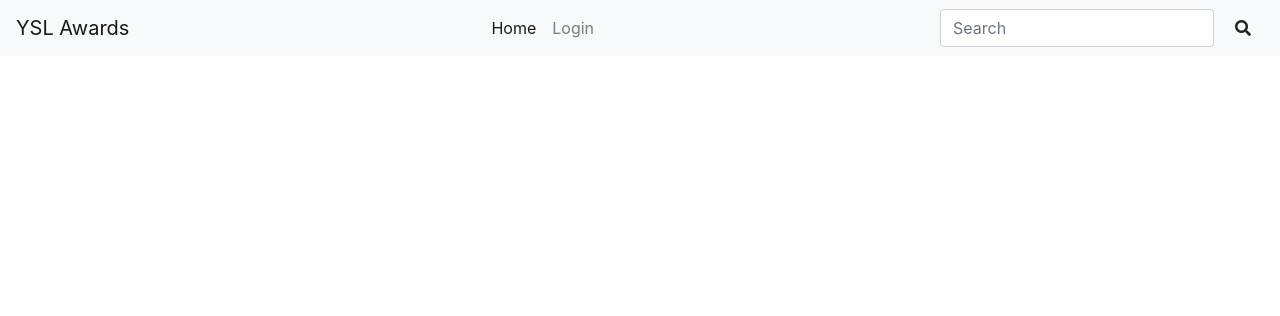
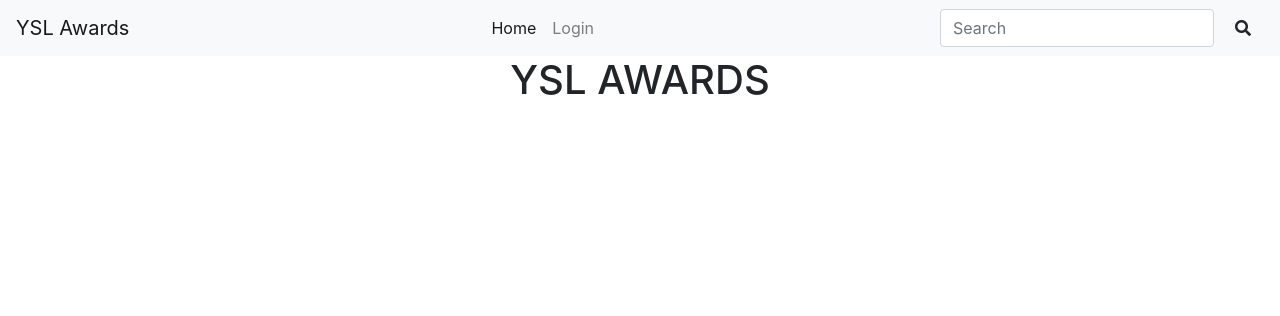
Before and after one commit to Alvin-21/award, a Django app: page / in a window 1280 px wide. Shown: the top 316 px of the page. Run offline with Django 3.2, Linux system fonts and the light colour scheme; some libraries are stand-ins or nearby versions.

Commit message:
Add template logic.

```diff
--- a/yslawards/templates/index.html
+++ b/yslawards/templates/index.html
@@ -1 +1,9 @@
 {%extends 'base.html'%}
+
+{%block content%}
+
+<div class="container">
+    <h1 class="text-center">YSL AWARDS</h1>
+</div>
+
+{%endblock%}
```
